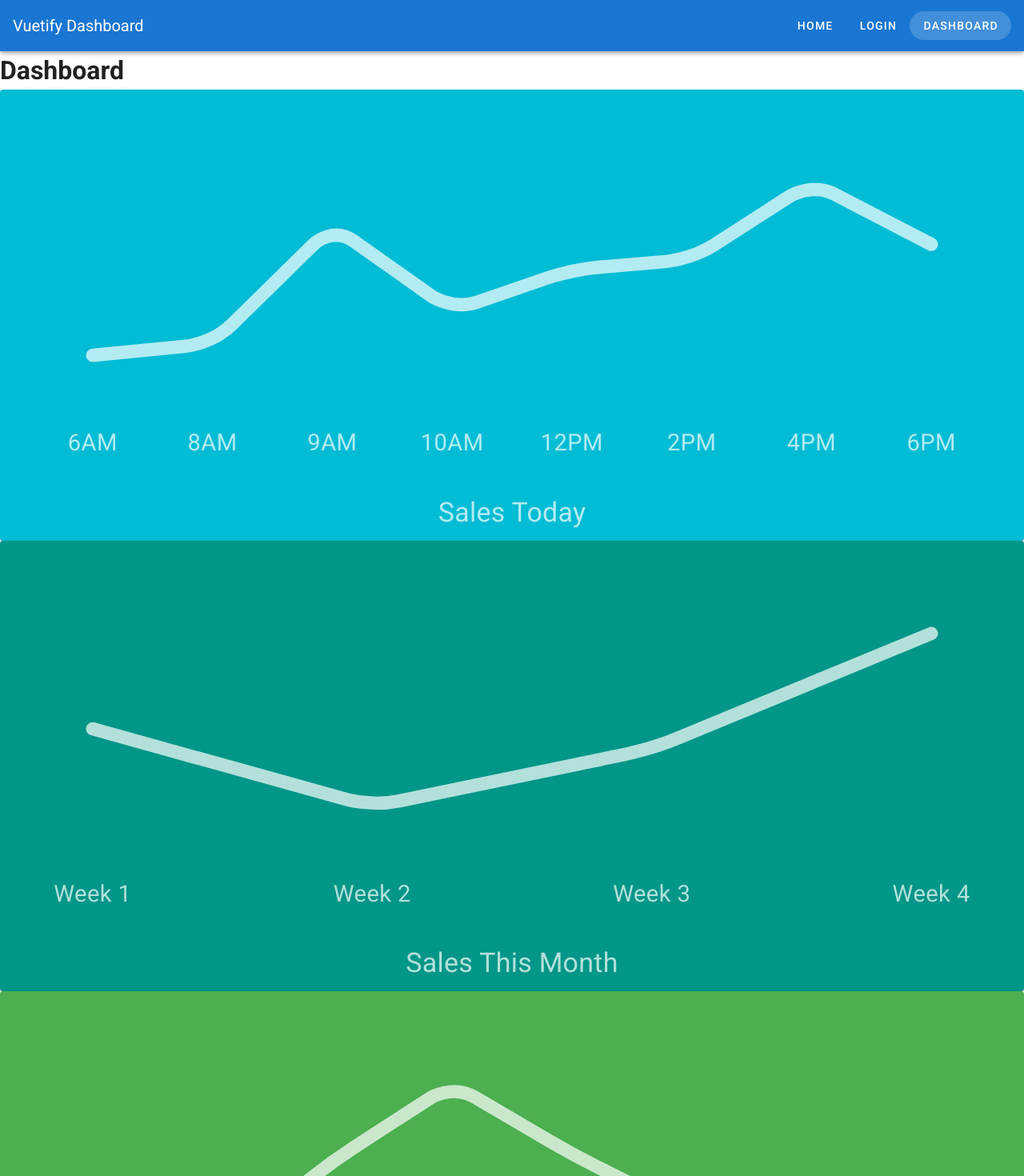
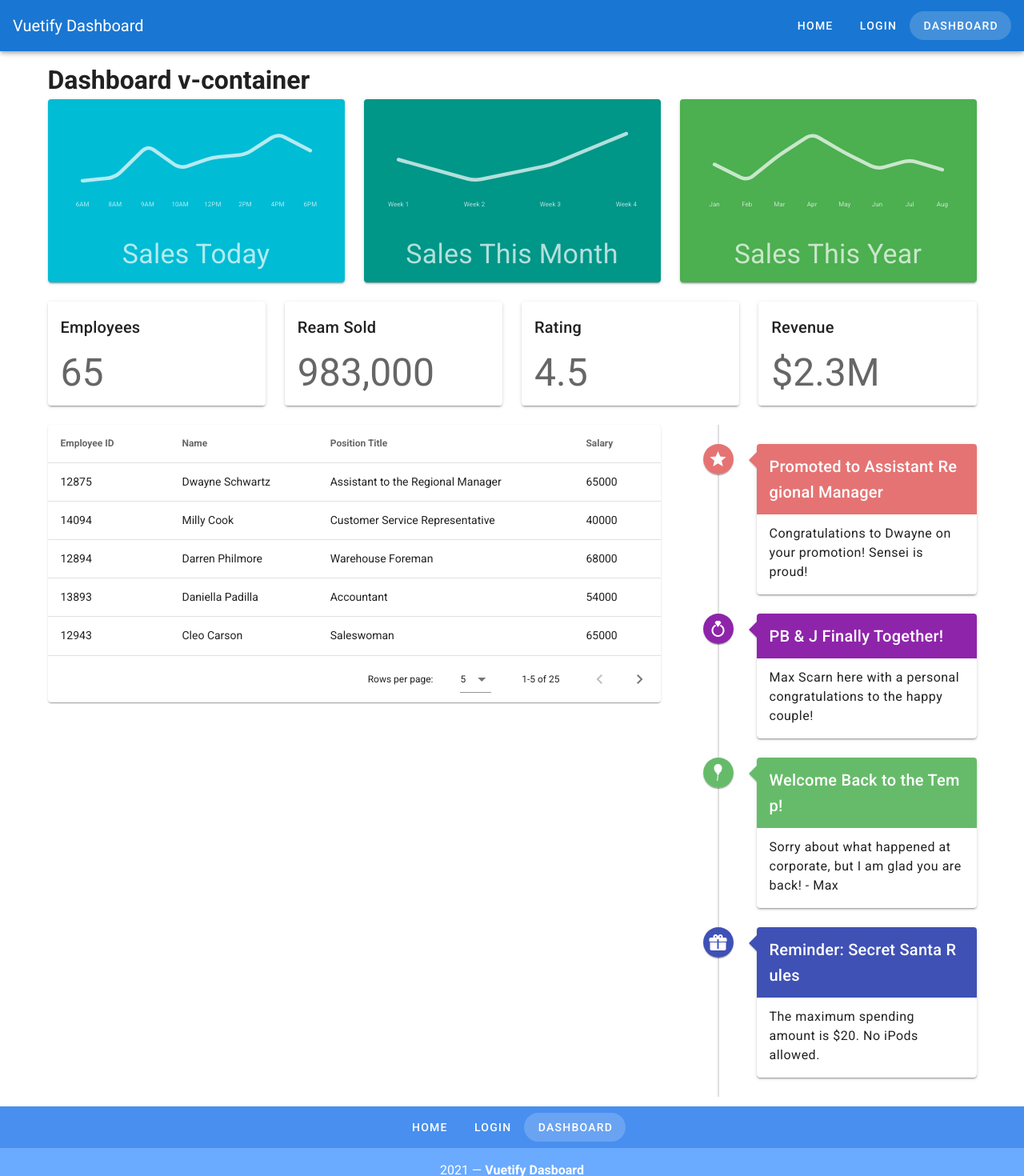
Before and after one commit to ZenMnky/vue-mastery-beautify-with-vuetify, a Vue app: page /dashboard in a window 1280 px wide. Shown: the top 1470 px of the page at 80% size. Built offline with nearby package versions, Linux system fonts and the light colour scheme.

Commit message:
end of Layouts-Grid System section

```diff
--- a/src/views/Dashboard.vue
+++ b/src/views/Dashboard.vue
@@ -1,18 +1,27 @@
 <template>
-  <div>
-    <h1>Dashboard</h1>
+  <v-container>
+    <h1>Dashboard v-container</h1>
 
-    <SalesGraph v-for="sale in sales" :key="`${sale.title}`" :sale="sale" />
+    <v-row>
+      <v-col v-for="sale in sales" :key="`${sale.title}`">
+        <SalesGraph :sale="sale" />
+      </v-col>
+    </v-row>
 
-    <StatisticCard
-      v-for="statistic in statistics"
-      :key="`${statistic.title}`"
-      :statistic="statistic"
-    />
+    <v-row>
+      <v-col v-for="statistic in statistics" :key="`${statistic.title}`">
+        <StatisticCard :statistic="statistic" />
+      </v-col>
+    </v-row>
 
-    <EmployeesTable :employees="employees" @select-employee="setEmployee" />
-
-    <EventTimeline :timeline="timeline" />
+    <v-row>
+      <v-col cols="8">
+        <EmployeesTable :employees="employees" @select-employee="setEmployee" />
+      </v-col>
+      <v-col cols="4">
+        <EventTimeline :timeline="timeline" />
+      </v-col>
+    </v-row>
 
     <v-snackbar v-model="snackbar">
       You have selected {{ selectedEmployee.name }},
@@ -21,7 +30,7 @@
         Close
       </v-btn>
     </v-snackbar>
-  </div>
+  </v-container>
 </template>
 
 <script>
@@ -33,6 +42,7 @@
 import timelineData from '../data/timeline.json';
 import salesData from '../data/sales.json';
 import statisticsData from '../data/statistics.json';
+
 export default {
   name: 'DashboardPage',
   components: {
```
